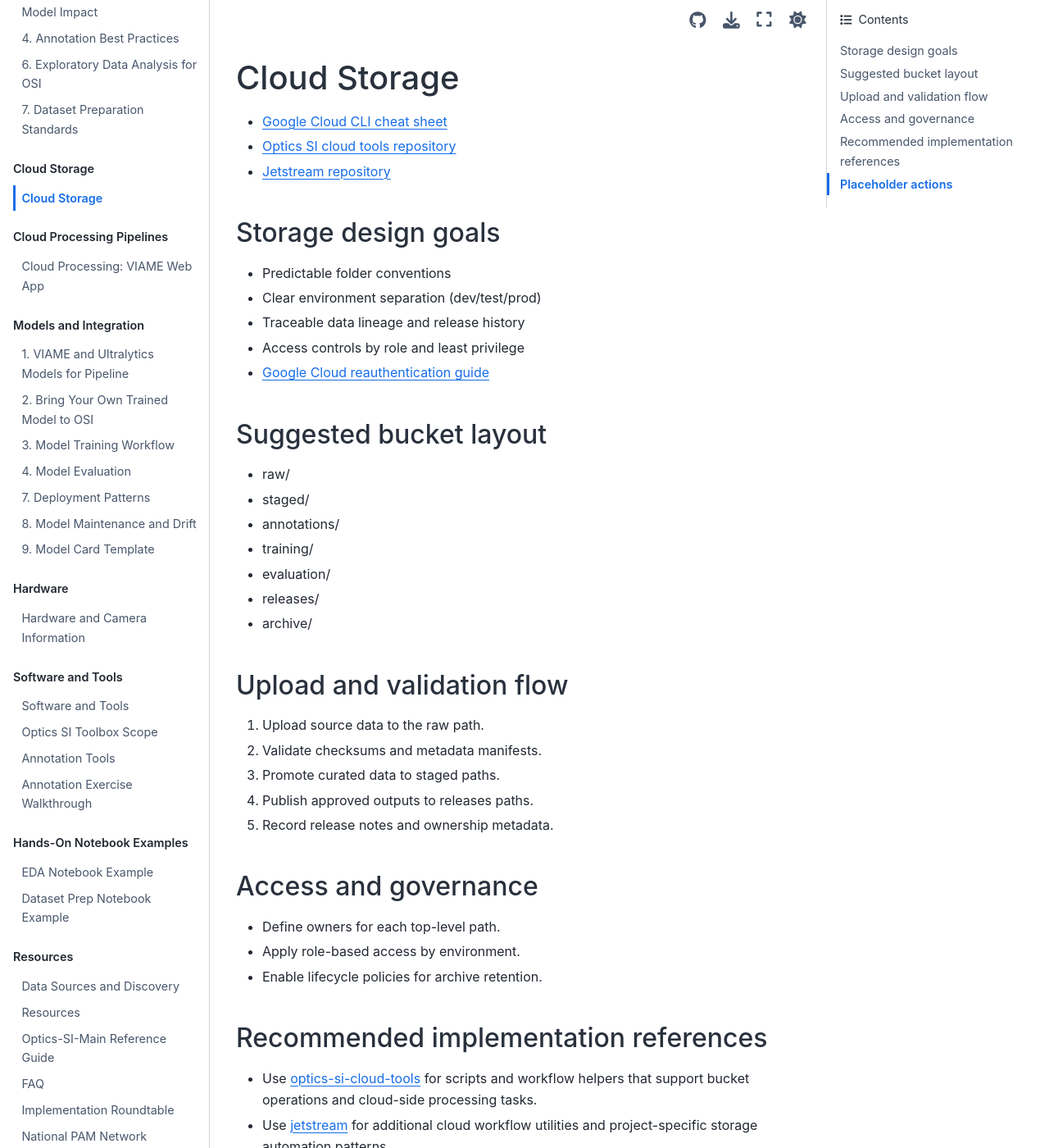
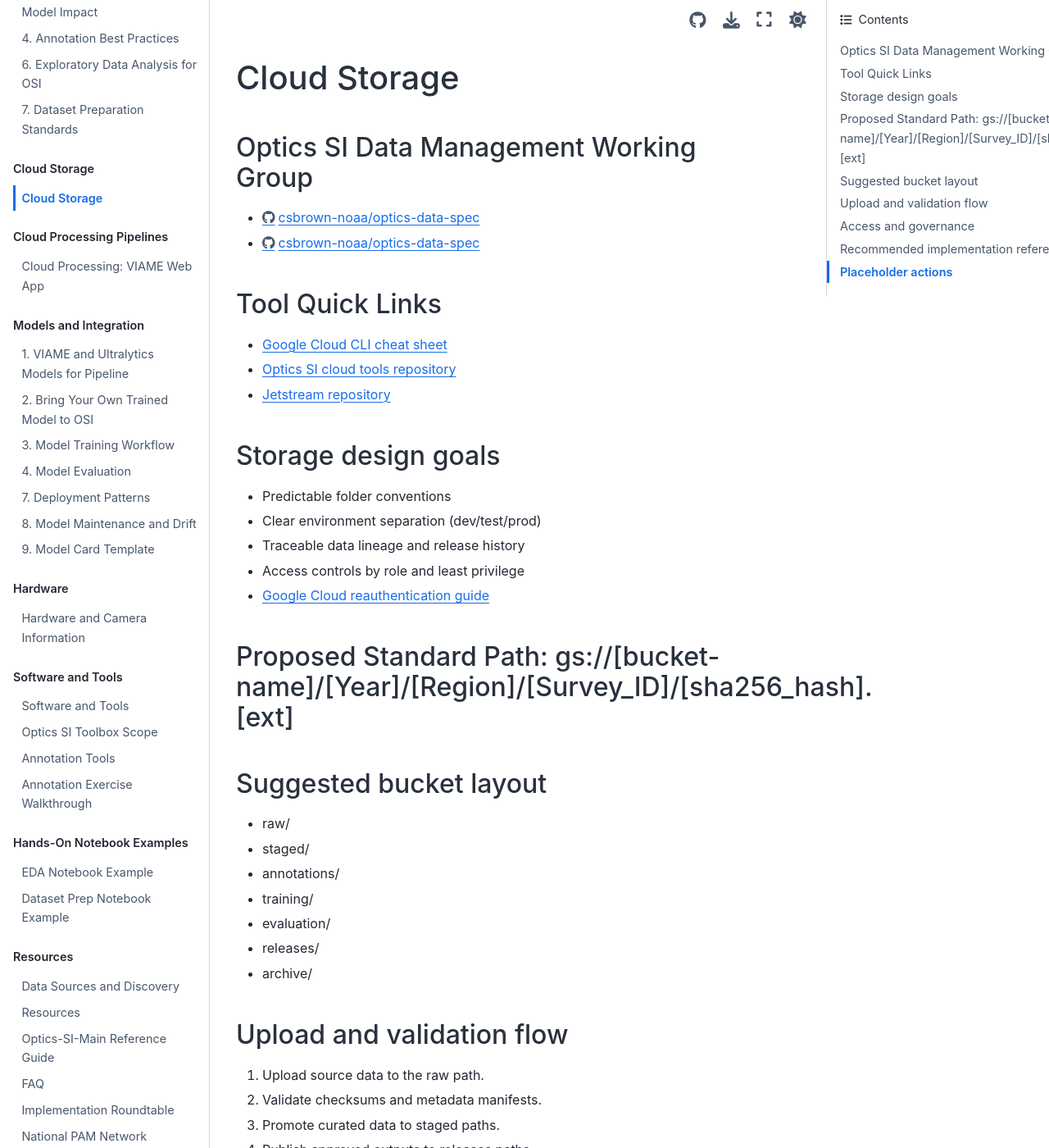
Before and after one commit to nmfs-ost/optics-si-docs, a Jupyter Book: the page built from content/osi/05_cloud_storage.md, in a window 1280 px wide and 1400 px high. Shown: the whole window at 82% size. Built offline with Jupyter Book 1.0.4 settings and Sphinx 7.4.7 and the Sphinx Book theme 1.1.4, drawn with Linux system fonts in a browser that asks for light colours; pages that are not in the unit, such as notebooks, are missing from menus.

Commit message:
Update 05_cloud_storage.md

```diff
--- a/content/osi/05_cloud_storage.md
+++ b/content/osi/05_cloud_storage.md
@@ -1,5 +1,9 @@
 # Cloud Storage
+## Optics SI Data Management Working Group
+- https://github.com/csbrown-noaa/optics-data-spec/
+- https://github.com/csbrown-noaa/optics-data-spec/blob/main/data_spec/spec.md
 
+## Tool Quick Links
 - [Google Cloud CLI cheat sheet](https://docs.cloud.google.com/static/sdk/docs/images/gcloud-cheat-sheet.pdf)
 - [Optics SI cloud tools repository](https://github.com/MichaelAkridge-NOAA/optics-si-cloud-tools)
 - [Jetstream repository](https://github.com/MichaelAkridge-NOAA/jetstream)
@@ -12,6 +16,7 @@
 
 - [Google Cloud reauthentication guide](https://docs.cloud.google.com/docs/authentication/reauthentication)
 
+## Proposed Standard Path: gs://[bucket-name]/[Year]/[Region]/[Survey_ID]/[sha256_hash].[ext]
 
 ## Suggested bucket layout
 - raw/
```
